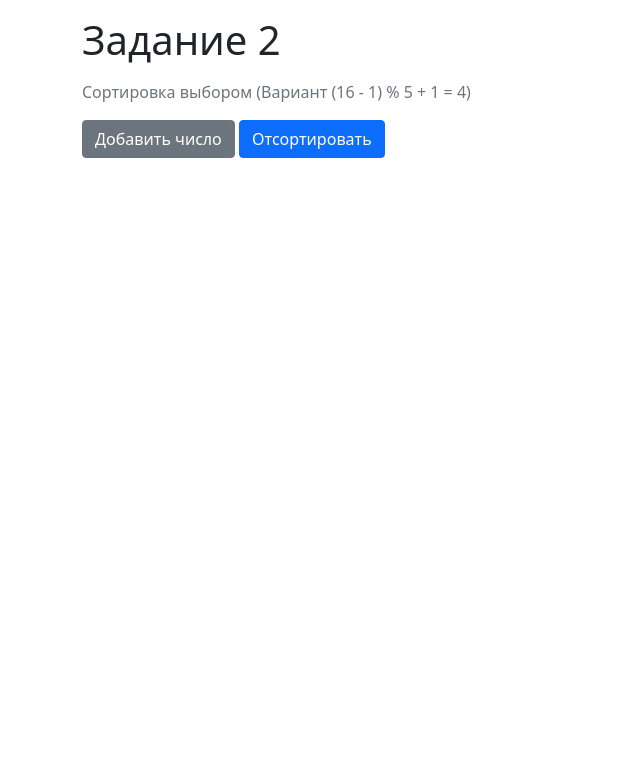
After one commit to MatweyL/RSChIR, a PHP site: page /sorter/sorter.php in a window 1280 px wide. The commit adds this page. Shown: the top 783 px of the page, without its empty margins (0-640 px from the left). Run offline with PHP 8.4, Linux system fonts and the light colour scheme.

Commit message:
created fields adding logic

```diff
--- a/php/index.php
+++ b/php/index.php
@@ -11,7 +11,7 @@
     <div class="mt-3">
     <ul class="list-group">
         <li class="list-group-item"><a href="drawer/drawer.php">Задание 1</a></li>
-        <li class="list-group-item"><a href="#">Задание 2</a></li>
+        <li class="list-group-item"><a href="sorter/sorter.php">Задание 2</a></li>
         <li class="list-group-item"><a href="#">Задание 3</a></li>
     </ul>
     </div>
--- /dev/null
+++ b/php/sorter/sorter.php
@@ -0,0 +1,47 @@
+<html lang="en">
+<head>
+<title>Вторая практическая работа по РСЧИР</title>
+    <link rel="stylesheet" href="style.css" type="text/css"/>
+    <link href="https://cdn.jsdelivr.net/npm/bootstrap@5.0.0-beta1/dist/css/bootstrap.min.css" rel="stylesheet" integrity="sha384-giJF6kkoqNQ00vy+HMDP7azOuL0xtbfIcaT9wjKHr8RbDVddVHyTfAAsrekwKmP1" crossorigin="anonymous">
+
+</head>
+<body>
+<main class="container">
+    <div class="mt-3"><h1>Задание 2</h1></div>
+    <div class="mt-3"><div class="text-muted">Сортировка выбором (Вариант (16 - 1) % 5 + 1 = 4)</div></div>
+    <div class="mt-3">
+    <form  method="GET">
+            <div class="form-group d-flex flex-column " id="array">
+
+            </div>
+            <button type="button" class="btn btn-secondary" id="add_field_button">Добавить число</button>
+            <button type="submit" class="btn btn-primary">Отсортировать</button>
+        </form>
+    </div>
+<div class="">
+    <?php
+        // include_once 'decoder.php';
+        // include_once 'renderer.php';
+        // $decoder = new ShapeParametersDecoder;
+        // if  (array_key_exists('shape_data', $_GET)) {
+        //     $shape_parameters =  $decoder->decode_parameters($_GET['shape_data']);
+        //     $renderer = new ShapeRenderer(10);
+        //     echo $renderer->get_svg_shape($shape_parameters);
+        // }
+    ?>
+</div>
+</main>
+<script type="text/javascript">
+	let array_form = document.getElementById("array");
+	let add_button = document.getElementById("add_field_button");
+	add_button.addEventListener("click", function () {
+		let input_field = document.createElement("input");
+		input_field.type = "number";
+		input_field.name = "numbers[]";
+
+		input_field.style.width = "100px";
+        array_form.appendChild(input_field);
+	});
+</script>
+</body>
+</html>
```
